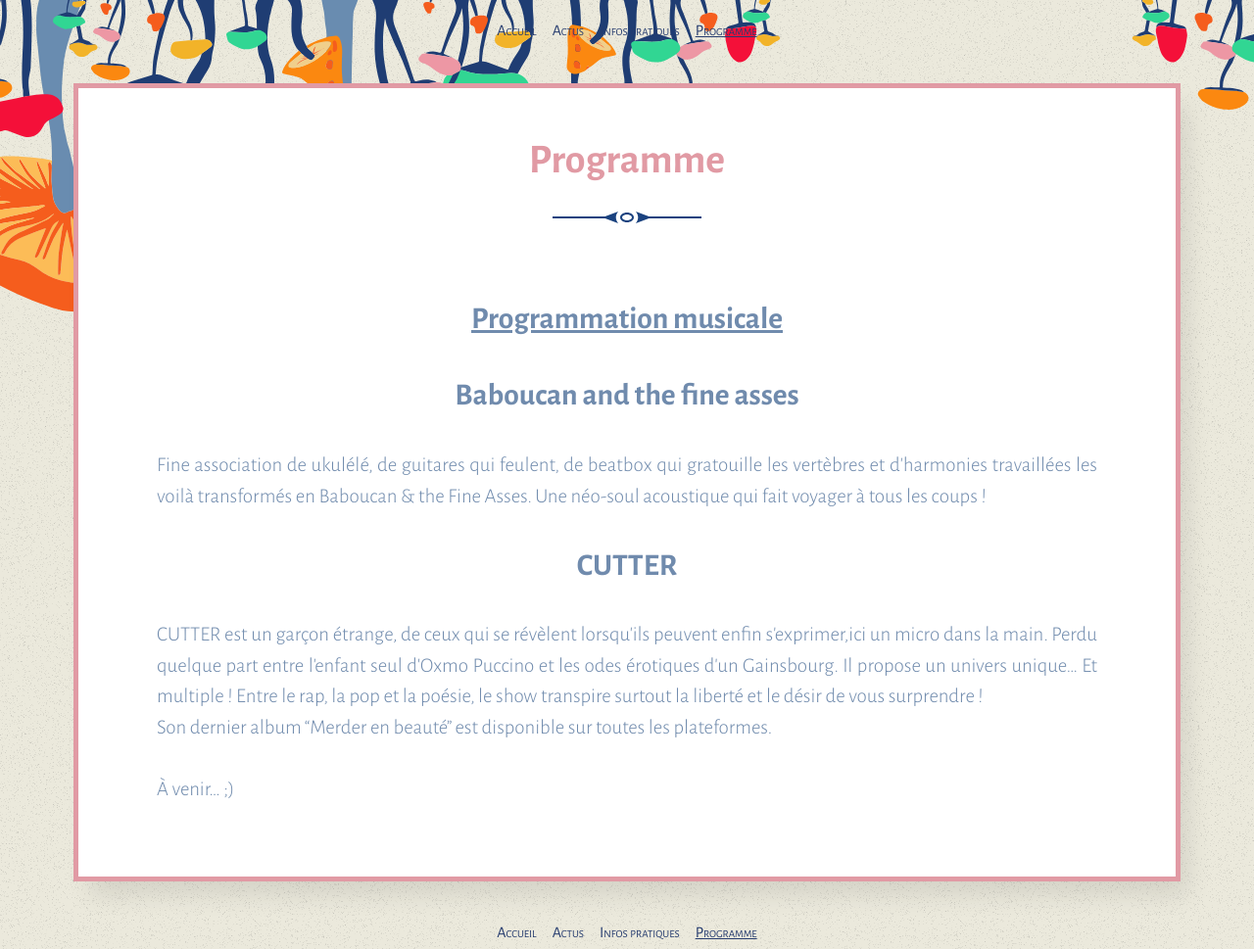
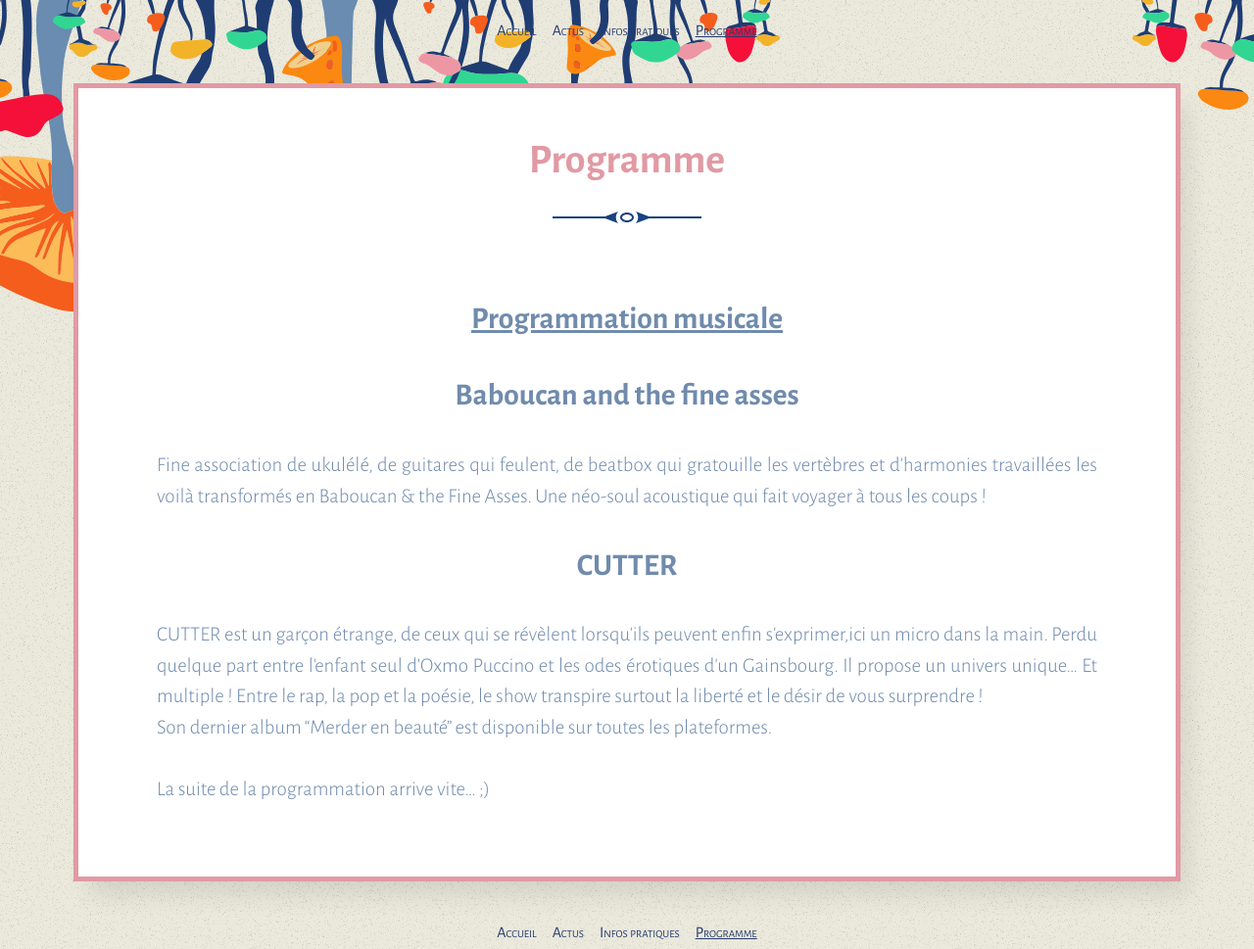
Before and after one commit to Herbes-Folles/Herbes-Folles.github.io, a Jekyll site: the page built from content/programme.md, in a window 1280 px wide. Shown: the whole page at 98% size. Built offline with Jekyll 4.4.1, drawn with Linux system fonts in a browser that asks for light colours.

Commit message:
Update programme.md

```diff
--- a/content/programme.md
+++ b/content/programme.md
@@ -10,8 +10,8 @@ Fine association de ukulélé, de guitares qui feulent, de beatbox qui gratouill
 
 ## CUTTER
 CUTTER est un garçon étrange, de ceux qui se révèlent lorsqu'ils peuvent enfin s'exprimer,ici un micro dans la main. Perdu quelque part entre l'enfant seul d'Oxmo Puccino et les odes érotiques d'un Gainsbourg. Il propose un univers unique... Et multiple ! Entre le rap, la pop et la poésie, le show transpire surtout la liberté et le désir de vous surprendre !
-Son dernier album "Merder en beauté" est disponible sur toutes les plateformes.<br>
+Son dernier album "Merder en beauté" est disponible sur toutes les plateformes.
 
 
 
-<br>À venir... ;)
+<br>La suite de la programmation arrive vite... ;)
```
